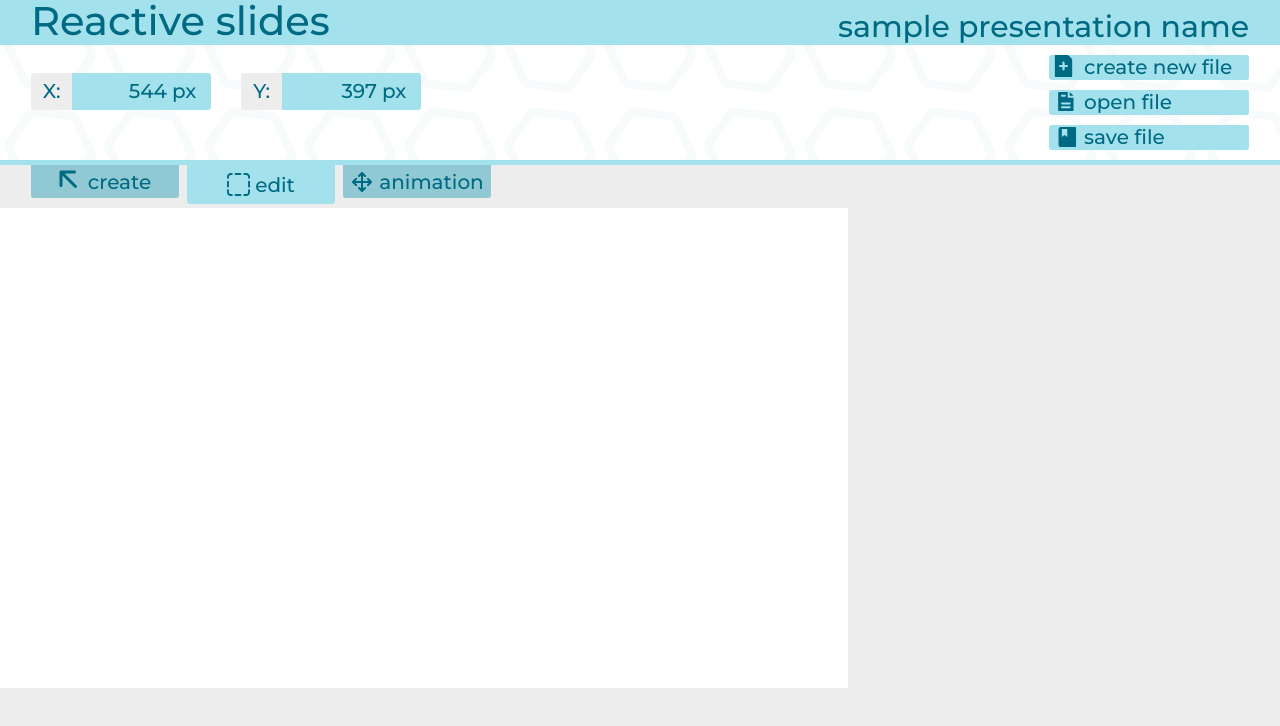
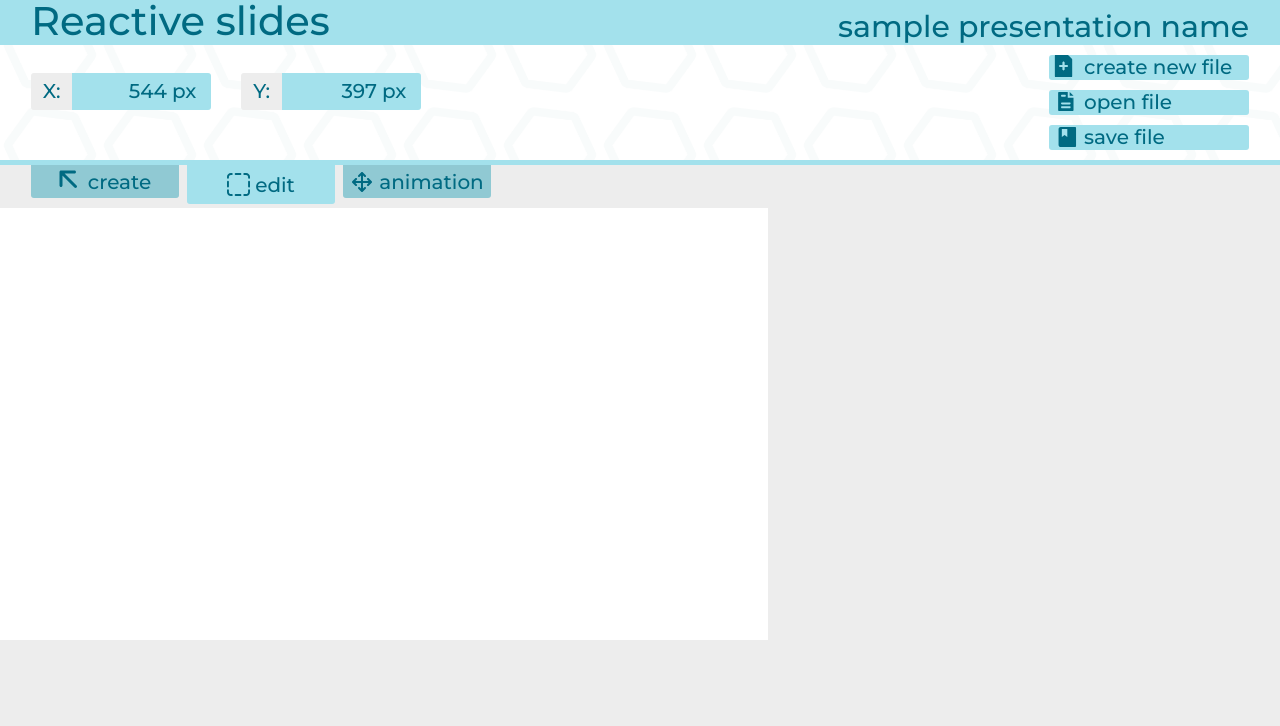
Before and after one commit to dan3rty/Reactive-slides, a React (Create React App) app: page / in a window 1280 px wide. Shown: the top 726 px of the page. Built offline with nearby package versions, Linux system fonts and the light colour scheme.

Commit message:
HOT-FIX многа

```diff
--- a/src/editor/WorkSpace/SlideEditor/SlideEditor.css
+++ b/src/editor/WorkSpace/SlideEditor/SlideEditor.css
@@ -1,5 +1,5 @@
 .slide-editor {
-	height: 60vh;
-	width: 106vh;
+	height: 432px;
+	width: 768px;
 	background-color: white;
 }
```
